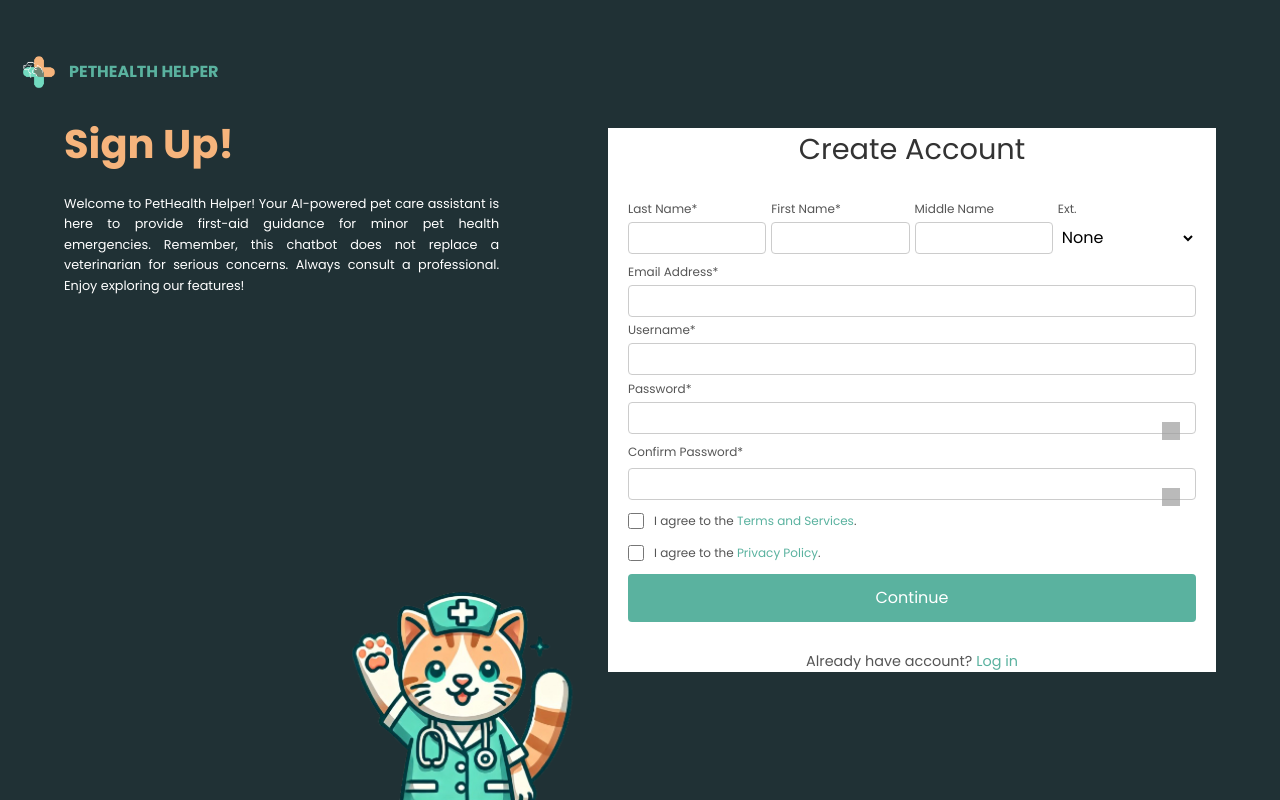
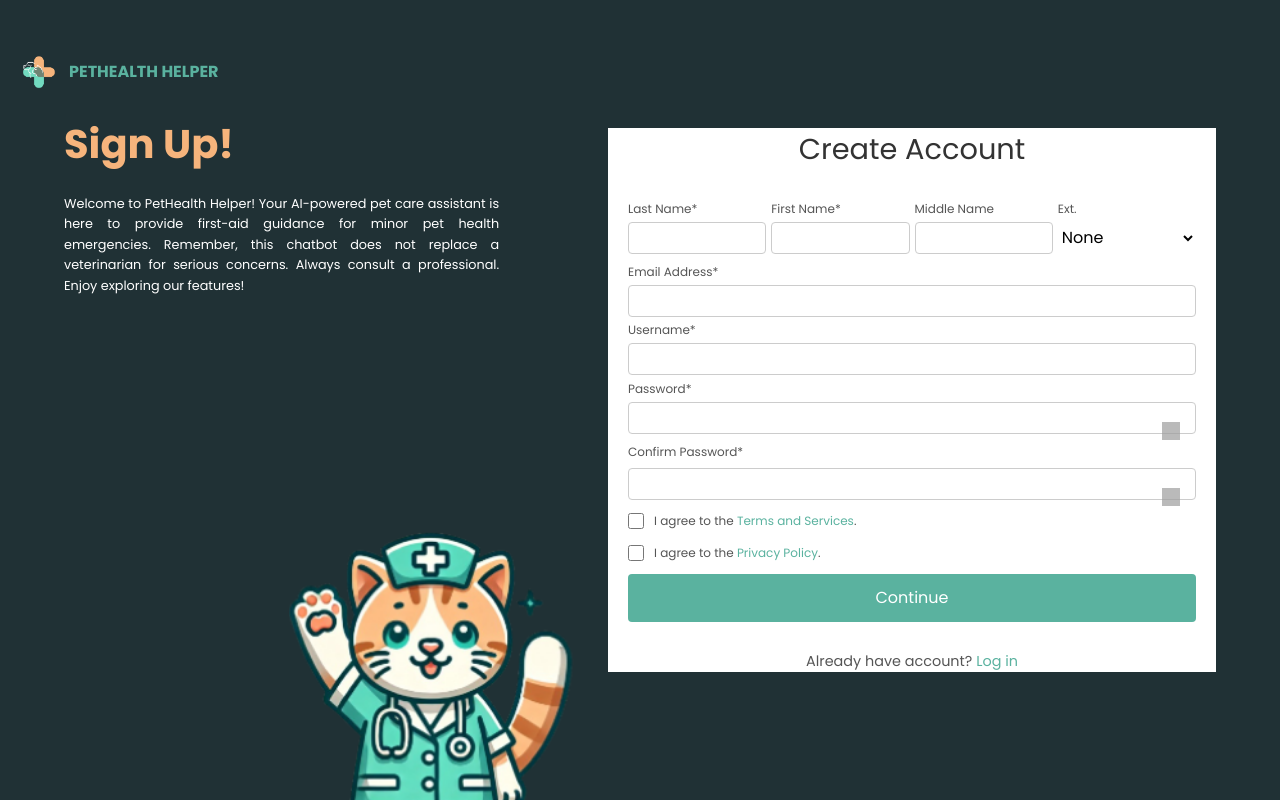
Before and after one commit to kurtrockx/pet-health-ai, a React (Vite) app: page /Signup in a window 1280 px wide. Shown: the top 800 px of the page. Built offline with nearby package versions, Linux system fonts and the light colour scheme; grey boxes are pictures that could not be loaded; a web font is replaced by a local one.

Commit message:
signup mascot size

```diff
--- a/src/components/css/SignUp.css
+++ b/src/components/css/SignUp.css
@@ -74,7 +74,7 @@ body {
 
 .welcome-content p {
   max-width: 80%;
-  font-size: 0.80rem;
+  font-size: 0.8rem;
   line-height: 1.6;
   margin-bottom: 30px;
   text-align: justify;
@@ -91,7 +91,7 @@ body {
 .mascot img {
   position: relative;
   left: 70%;
-  min-width: 65%;
+  min-width: 95%;
   max-width: 100%;
   max-height: 450px;
 }
```
